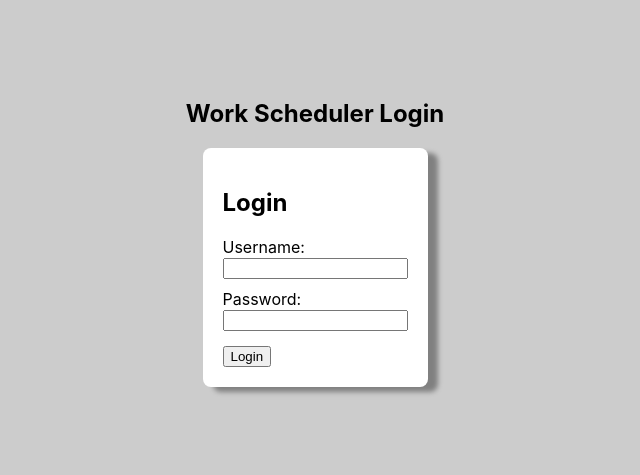
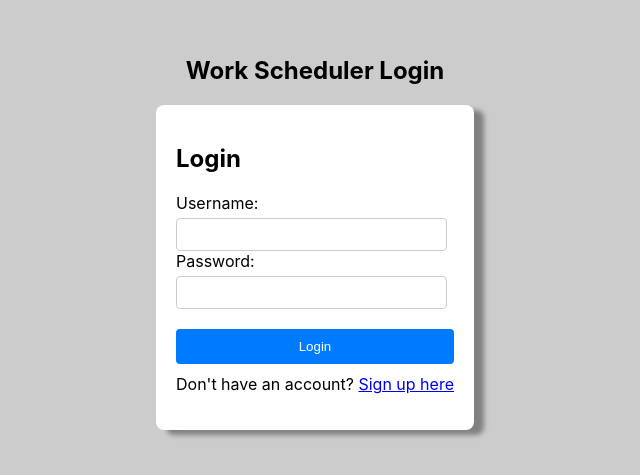
Before and after one commit to jjb1029/SupportTicketSystem, a React (Create React App) app in the folder front-end/web/: page / in a window 1280 px wide. Shown: the part 167-642 px from the top of the page, without its empty margins (325-965 px from the left). Built offline with nearby package versions, Linux system fonts and the light colour scheme.

Commit message:
Update Login page
Just some more login page styling

```diff
--- a/front-end/web/src/LoginPage.js
+++ b/front-end/web/src/LoginPage.js
@@ -9,6 +9,9 @@ import { useNavigate } from 'react-router-dom';
 function LoginPage() {
   // create state to hold username and password
   const [form, setForm] = useState({ username: '', password: '' });
+  const [isHovered, setIsHovered] = useState(false);
+  const [error, setError] = useState('');
+  const [showPopup, setShowPopup] = useState(false);
   const navigate = useNavigate();
 
 
@@ -28,7 +31,11 @@ function LoginPage() {
 
       // if the login credentials are incorrect, we let them know
       if (!response.ok) {
-        alert('Login failed. Check your credentials.');
+        setError('Login failed. Please try again.');
+        setShowPopup(true);
+        setTimeout(() => {
+          setShowPopup(false);
+        }, 4000);
         return;
       }
 
@@ -73,10 +80,17 @@ function LoginPage() {
               value = {form.username}
               onChange = {e => setForm({ ...form, username: e.target.value})}
               required
+              style = {{
+                width: '91%',
+                padding: '8px',
+                border: '1px solid #ccc',
+                borderRadius: '4px',
+                marginTop: '5px'
+              }}
             />
           </div>
 
-          <div style={{ marginTop: 10 }}>
+          <div style={{ marginTop: '10' }}>
             <label> Password: </label><br />
             <input
               name = "password"
@@ -84,13 +98,54 @@ function LoginPage() {
               value = {form.password}
               onChange = {e => setForm({ ...form, password: e.target.value})}
               required
+              style = {{
+                width: '91%',
+                padding: '8px',
+                border: '1px solid #ccc',
+                borderRadius: '4px',
+                marginTop: '5px'
+              }}
             />
           </div>
 
-          <button type = "submit" style = {{ marginTop: 15 }}>
+          <button
+          type = "submit"
+          onMouseEnter={() => setIsHovered(true)}
+          onMouseLeave={() => setIsHovered(false)}
+          style = {{
+            marginTop: '20px',
+            width: '100%',
+            padding: '10px',
+            backgroundColor: isHovered ? '#0056b3' : '#007bff',
+            color: 'white',
+            border: 'none',
+            borderRadius: '4px',
+            cursor: 'pointer'
+          }}>
             Login
           </button>
+          <p style={{ marginTop: '10px' }}>
+            Don't have an account? <a href="/signup">Sign up here</a>
+          </p>
         </form>
+        {showPopup && (
+          <div style={{
+            position: 'fixed',
+            top: '40%',
+            left: '50%',
+            transform: 'translate(-50%, -50%)',
+            backgroundColor: '#ff4d4f',
+            color: 'white',
+            padding: '16px 24px',
+            borderRadius: '8px',
+            boxShadow: '0px 0px 10px rgba(0,0,0,0.3)',
+            zIndex: 1000,
+            transition: 'opacity 0.5s ease-in-out',
+            textAlign: 'center',
+            }}>
+            {error}
+          </div>
+        )}
       </div>
     </div>
   );
```
